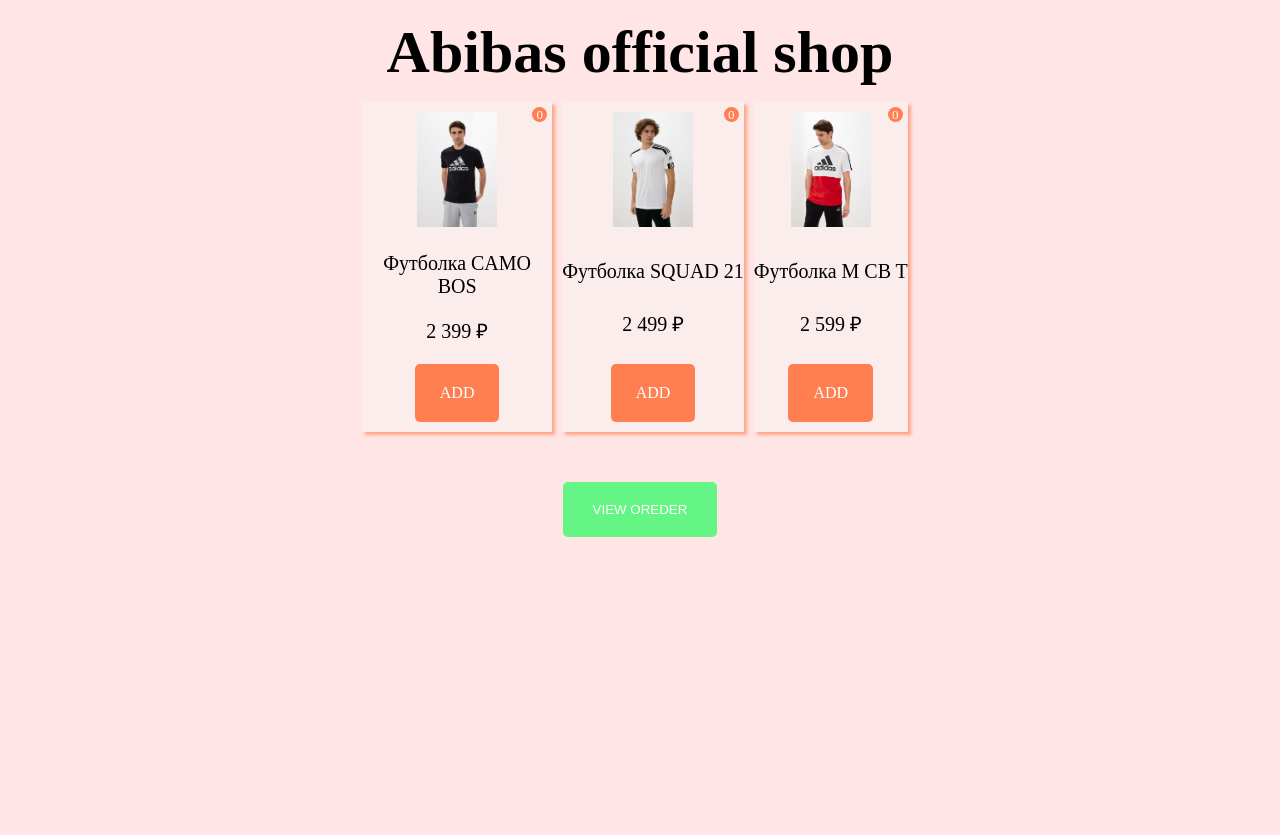
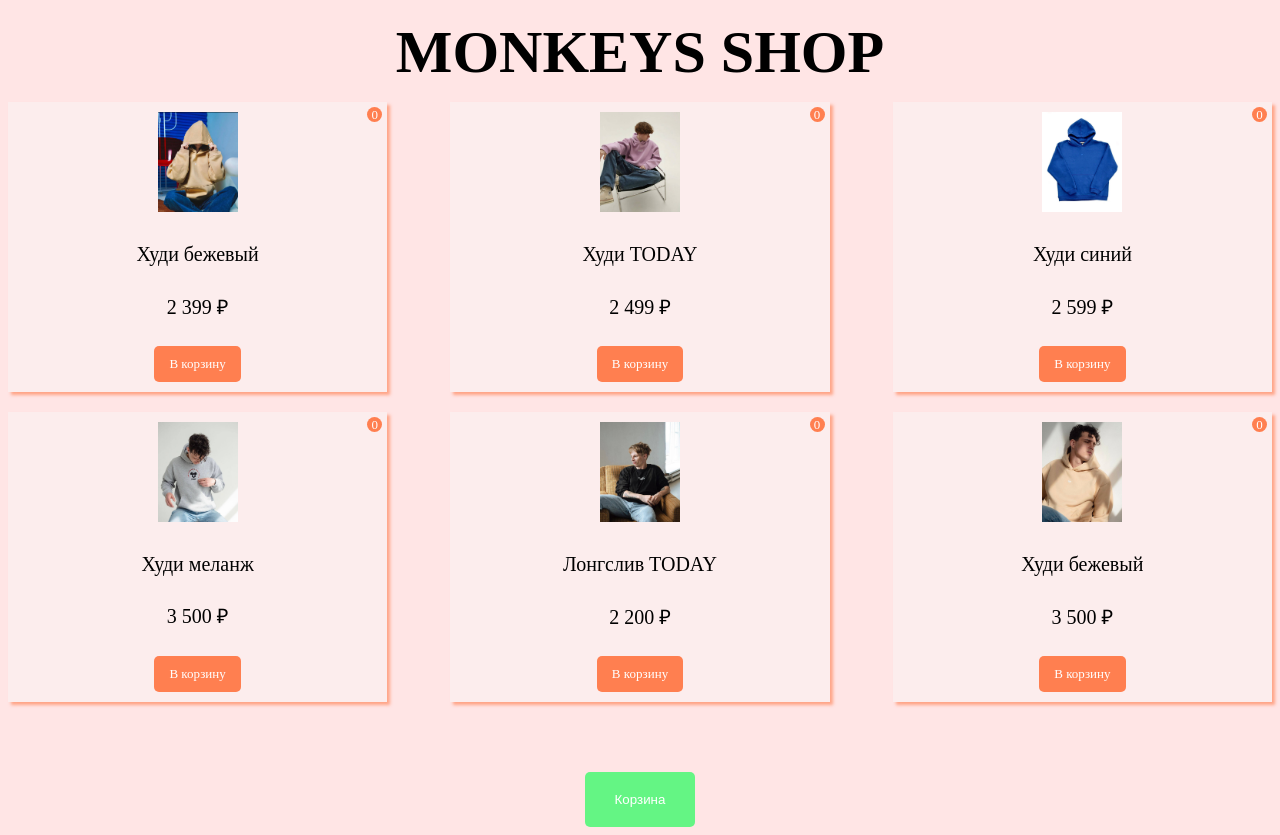
Before and after one commit to enefe/telegram, a website: page index.html in a window 1280 px wide. Before the commit the page ends 800 px from the top, so only its background shows below. Drawn offline with Linux system fonts and the light colour scheme.

Commit message:
feat: add monkeys-shop

```diff
--- a/index.html
+++ b/index.html
@@ -2,21 +2,21 @@
 <html>
     <head>
         <meta charset="utf-8">
-        <title>Abibas official shop</title>
+        <title>MONKEYS SHOP</title>
         <meta name="viewport" content="width=device-width, initial-scale=1.0">
         <link rel="stylesheet" href="style.css">
-        <link rel="icon" href="favicon.ico">
+        <link rel="icon" href="images/icon.png">
     </head>
     <body class="content">
         <section class="catalog">
-            <h1 class="catalog__title">Abibas official shop</h1>
+            <h1 class="catalog__title">MONKEYS SHOP</h1>
             <div class="catalog__items">
                 <div class="product">
                     <div class="product__number">0</div>
-                    <img class="product__image" src="images/1.jpg" alt="Футболка M CAMO BOS G T">
-                    <p class="product__name">Футболка CAMO BOS</p>
+                    <img class="product__image" src="images/11.jpg" alt="Футболка M CAMO BOS G T">
+                    <p class="product__name">Худи бежевый</p>
                     <p class="product__call">2 399 ₽</p>
-                    <div class="product__button">ADD</div>
+                    <div class="product__button">В корзину</div>
                     <div class="product__plus-minus hide">
                         <button class="product__button plus">+</button>
                         <button class="product__button minus">-</button>
@@ -24,10 +24,10 @@
                 </div>
                 <div class="product">
                     <div class="product__number">0</div>
-                    <img class="product__image" src="images/2.jpg" alt="Футболка SQUAD 21">
-                    <p class="product__name">Футболка SQUAD 21</p>
+                    <img class="product__image" src="images/22.jpg" alt="Футболка SQUAD 21">
+                    <p class="product__name">Худи TODAY</p>
                     <p class="product__call">2 499 ₽</p>
-                    <div class="product__button">ADD</div>
+                    <div class="product__button">В корзину</div>
                     <div class="product__plus-minus hide">
                         <button class="product__button plus">+</button>
                         <button class="product__button minus">-</button>
@@ -35,10 +35,43 @@
                 </div>
                 <div class="product">
                     <div class="product__number">0</div>
-                    <img class="product__image" src="images/3.jpg" alt="Футболка M CB T">
-                    <p class="product__name">Футболка M CB T</p>
+                    <img class="product__image" src="images/33.jpg" alt="Футболка M CB T">
+                    <p class="product__name">Худи синий</p>
                     <p class="product__call">2 599 ₽</p>
-                    <div class="product__button">ADD</div>
+                    <div class="product__button">В корзину</div>
+                    <div class="product__plus-minus hide">
+                        <button class="product__button plus">+</button>
+                        <button class="product__button minus">-</button>
+                    </div>
+                </div>
+                <div class="product">
+                    <div class="product__number">0</div>
+                    <img class="product__image" src="images/44.jpg" alt="Футболка M CB T">
+                    <p class="product__name">Худи меланж</p>
+                    <p class="product__call">3 500 ₽</p>
+                    <div class="product__button">В корзину</div>
+                    <div class="product__plus-minus hide">
+                        <button class="product__button plus">+</button>
+                        <button class="product__button minus">-</button>
+                    </div>
+                </div>
+                <div class="product">
+                    <div class="product__number">0</div>
+                    <img class="product__image" src="images/55.jpg" alt="Футболка M CB T">
+                    <p class="product__name">Лонгслив TODAY</p>
+                    <p class="product__call">2 200 ₽</p>
+                    <div class="product__button">В корзину</div>
+                    <div class="product__plus-minus hide">
+                        <button class="product__button plus">+</button>
+                        <button class="product__button minus">-</button>
+                    </div>
+                </div>
+                <div class="product">
+                    <div class="product__number">0</div>
+                    <img class="product__image" src="images/66.jpg" alt="Футболка M CB T">
+                    <p class="product__name">Худи бежевый</p>
+                    <p class="product__call">3 500 ₽</p>
+                    <div class="product__button">В корзину</div>
                     <div class="product__plus-minus hide">
                         <button class="product__button plus">+</button>
                         <button class="product__button minus">-</button>
@@ -46,12 +79,12 @@
                 </div>
             </div>
 
-            <button class="catalog__button">VIEW OREDER</button>
+            <button class="catalog__button">Корзина</button>
         </section>
 
         <div class="basket">
-            <h1 class="basket__title">Your Order</h1>
-            <button class="basket__edit">Edit</button>
+            <h1 class="basket__title">Корзина</h1>
+            <button class="basket__edit">Изменить</button>
 
             <div class="basket__products">
                 <!-- <div class="basket__product">
@@ -66,7 +99,7 @@
             </div>
 
             <p class="fullprice"></p>
-            <button class="basket__button">PAY</button>
+            <button class="basket__button">Оплатить</button>
         </div>
 
 
--- a/index.js
+++ b/index.js
@@ -16,7 +16,7 @@
 };
 
 const normalPrice = (str) => {
-	return String(str).replace(/(\d)(?=(\d\d\d)+([^\d]|$))/g, '$1 ');
+	return String(str).replace(/(\d)&nbsp;(?=(\d\d\d)+([^\d]|$))/g, '$1 ');
 };
 
 const plusFullPrice = (currentPrice) => {
@@ -40,13 +40,12 @@
 const generateCartProduct = (img, title, price, id) => {
 	return `
         <div class="basket__product" data-id="${id}">
-            <div class="basket__product-left">
+
                 <img class="basket__product-image" src="${img}" alt="${title}">
                 <p class="basket__product-title">${title}</p>
                 <p class="basket__product-price">${normalPrice(price)}</p>
-            </div>
 
-            <div class="basket__number">Delete</div>
+            <div class="basket__number">Удалить</div>
         </div>
 	`;
 };
@@ -127,10 +126,12 @@
 
 openPopup.addEventListener('click', (e) => {
     popup.classList.add('active');
+    openPopup.classList.add('hide');
 })
 
 closePopup.addEventListener('click', () => {
     popup.classList.remove('active');
+    openPopup.classList.remove('hide');
 })
 
 /* let plusMin = `
--- a/style.css
+++ b/style.css
@@ -23,21 +23,31 @@
         display: flex;
         align-items: flex-start;
         justify-content: space-between;
+        flex-wrap: wrap;
+        width: 100%;
     }
 
     .product {
         /* width: 100px; */
-        height: 320px;
+        width: 30%;
+        height: 280px;
+        /* min-width: 100px; */
         display: flex;
         flex-direction: column;
         align-items: center;
         justify-content: space-between;
+
         position: relative;
         box-shadow: 3px 3px 3px #ff7f50a1;
         background-color: #fceded;
         margin-right: 10px;
+        margin-bottom: 20px;
         padding-top: 10px;
         /* padding: 10px; */
+    }
+
+    .product:nth-child(3n) {
+        margin-right: 0;
     }
 
     .product__number {
@@ -77,7 +87,9 @@
         color: white;
         background-color: #FF7F50;
         border: 0;
-        padding: 20px 25px;
+        text-align: center;
+        font-size: 13px;
+        padding: 10px 15px;
         border-radius: 5px;
         cursor: pointer;
         margin-bottom: 10px;
@@ -121,6 +133,7 @@
         width: 100%;
         height: 100%;
         background-color: #ffe8e8;
+        z-index: 3;
         top: 0;
         left: 0;
         flex-direction: column;
@@ -158,17 +171,19 @@
 
     .basket__product {
         display: flex;
-        margin: 10px;
+        position: relative;
+        /* margin: 10px; */
+        margin-bottom: 10px;
         padding: 10px;
         background-color: aliceblue;
         border-radius: 3px;
-        min-width: 300px;
+        width: 95%;
         box-sizing: border-box;
     }
 
     .basket__product-left {
         display: flex;
-        margin-right: 50px;
+       /*  margin-right: 20px; */
     }
 
     .basket__product-image {
@@ -184,9 +199,13 @@
     .basket__number {
         color: #FF7F50;
         cursor: pointer;
+        position: absolute;
+        bottom: 5px;
+        right: 5px;
     }
 
     .basket__product-price {
+        /* width: 40px; */
         font-size: 15px;
         margin: 0;
         padding: 0;
```
Also changed, not shown: images/11.jpg (added), images/22.jpg (added), images/33.jpg (added), images/44.jpg (added), images/55.jpg (added), images/66.jpg (added), images/icon.png (added).
